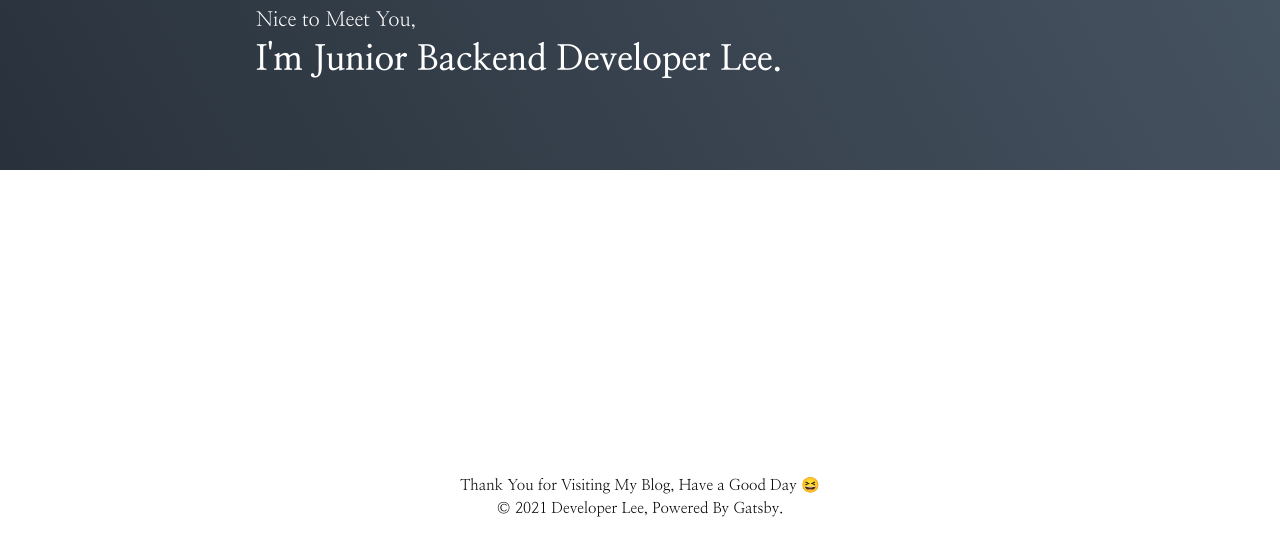
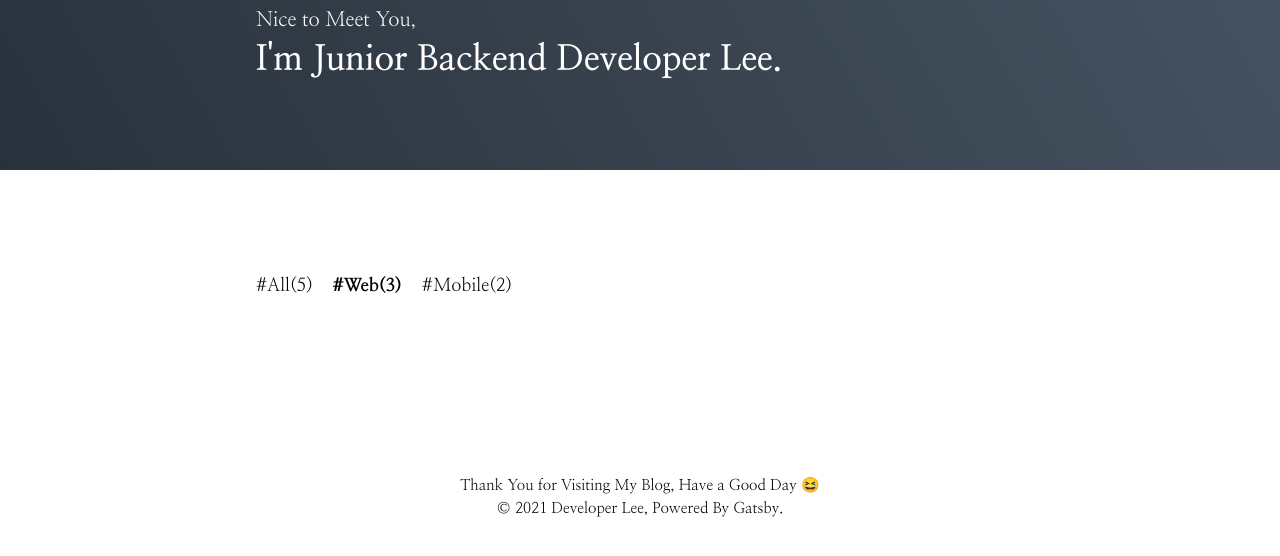
Before and after one commit to cwadven/gatsby_pycharm, a Gatsby site: page / in a window 1280 px wide. Shown: the part 230-786 px from the top of the page. Built offline with nearby package versions, Linux system fonts and the light colour scheme; Gatsby itself is replaced by a stand-in of ours.

Commit message:
feat: CategoryList 구현
- 객체 타입 설정
- styled 객체를 return 으로 태그 설정 후 css 적용
- Link Props 타입 설정
- styled 객체를 설정 시, props 추가

```diff
--- /dev/null
+++ b/src/components/Main/CategoryList.tsx
@@ -0,0 +1,64 @@
+import React, { FunctionComponent, ReactNode } from 'react';
+import styled from '@emotion/styled';
+import { Link } from 'gatsby';
+
+export interface CategoryProps {
+    selectedCategory: string;
+    categoryList: {
+        // 프로퍼티 이름은 문자열, 프로퍼티 값은 숫자임을 나타내는 타입 표기 방법
+        [key: string]: number;
+    };
+}
+
+const CategoryListWrapper = styled('div')(() => {
+    return {
+        display: 'flex',
+        flexWrap: 'wrap',
+        width: '768px',
+        margin: '100px auto 0',
+    };
+});
+
+type CategoryItemProps = {
+    active: boolean;
+};
+
+type GatsbyLinkProps = {
+    children: ReactNode;
+    className?: string;
+    to: string;
+} & CategoryItemProps;
+
+const CategoryItem = styled(({ active, to, ...props }: GatsbyLinkProps) => {
+    return <Link to={to} {...props} />;
+})`
+    margin-right: 20px;
+    padding: 5px 0;
+    font-size: 18px;
+    font-weight: ${({ active }) => (active ? '800' : '400')};
+    cursor: pointer;
+
+    &:last-of-type {
+        margin-right: 0;
+    }
+`;
+
+const CategoryList: FunctionComponent<CategoryProps> = props => {
+    return (
+        <CategoryListWrapper>
+            {Object.entries(props.categoryList).map(([name, count]) => {
+                return (
+                    <CategoryItem
+                        to={`/?category=${name}`}
+                        active={name === props.selectedCategory}
+                        key={name}
+                    >
+                        #{name}({count})
+                    </CategoryItem>
+                );
+            })}
+        </CategoryListWrapper>
+    );
+};
+
+export default CategoryList;
--- a/src/pages/index.tsx
+++ b/src/pages/index.tsx
@@ -3,6 +3,13 @@
 import GlobalStyle from 'components/Common/GlobalStyle';
 import Introduction from 'components/Main/Introduction';
 import Footer from 'components/Main/Footer';
+import CategoryList from 'components/Main/CategoryList';
+
+const CATEGORY_LIST = {
+    All: 5,
+    Web: 3,
+    Mobile: 2,
+};
 
 const Container = styles.div`
     display: flex;
@@ -15,6 +22,7 @@
         <Container>
             <GlobalStyle />
             <Introduction />
+            <CategoryList selectedCategory="Web" categoryList={CATEGORY_LIST} />
             <Footer />
         </Container>
     );
```
